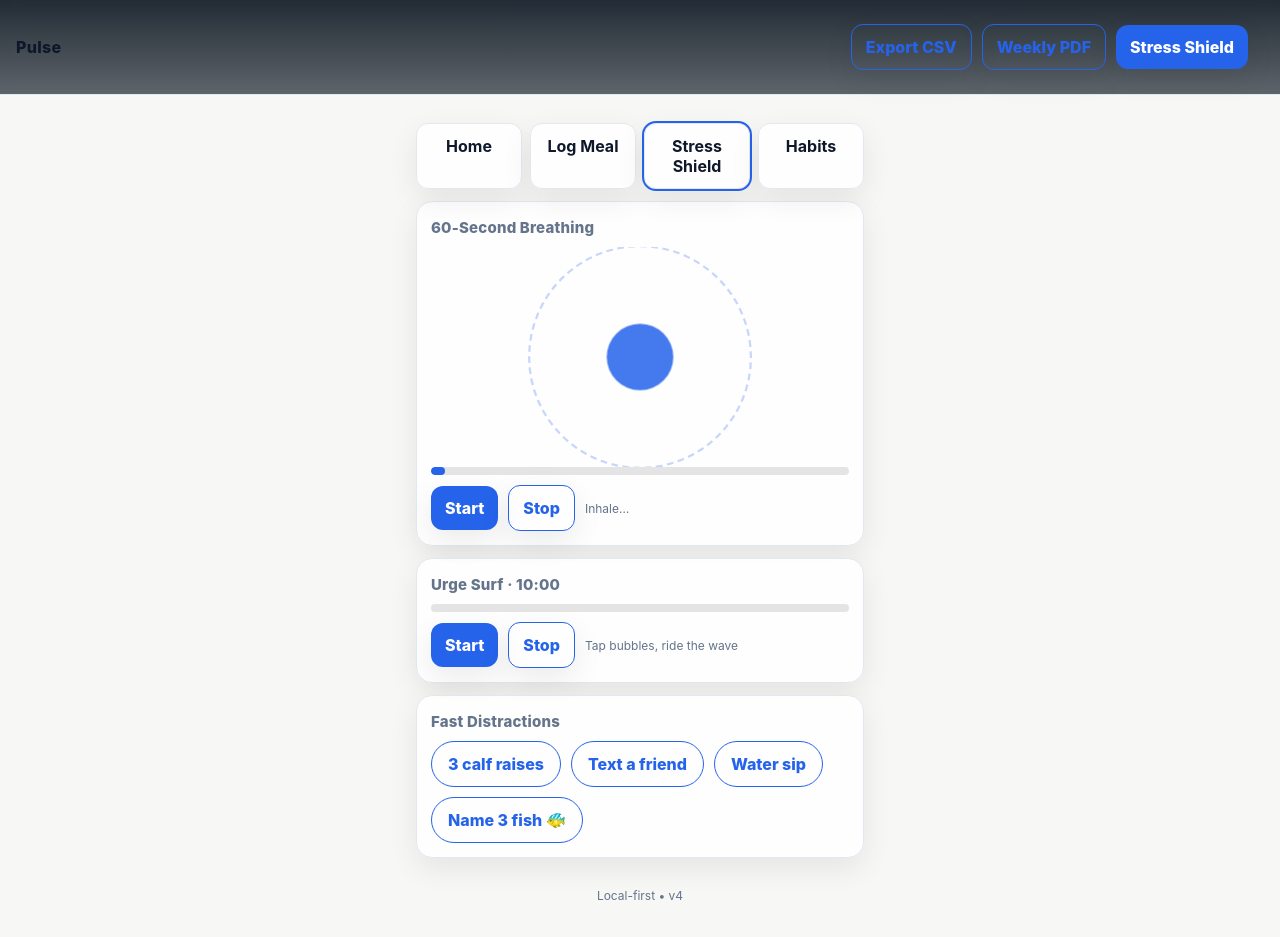
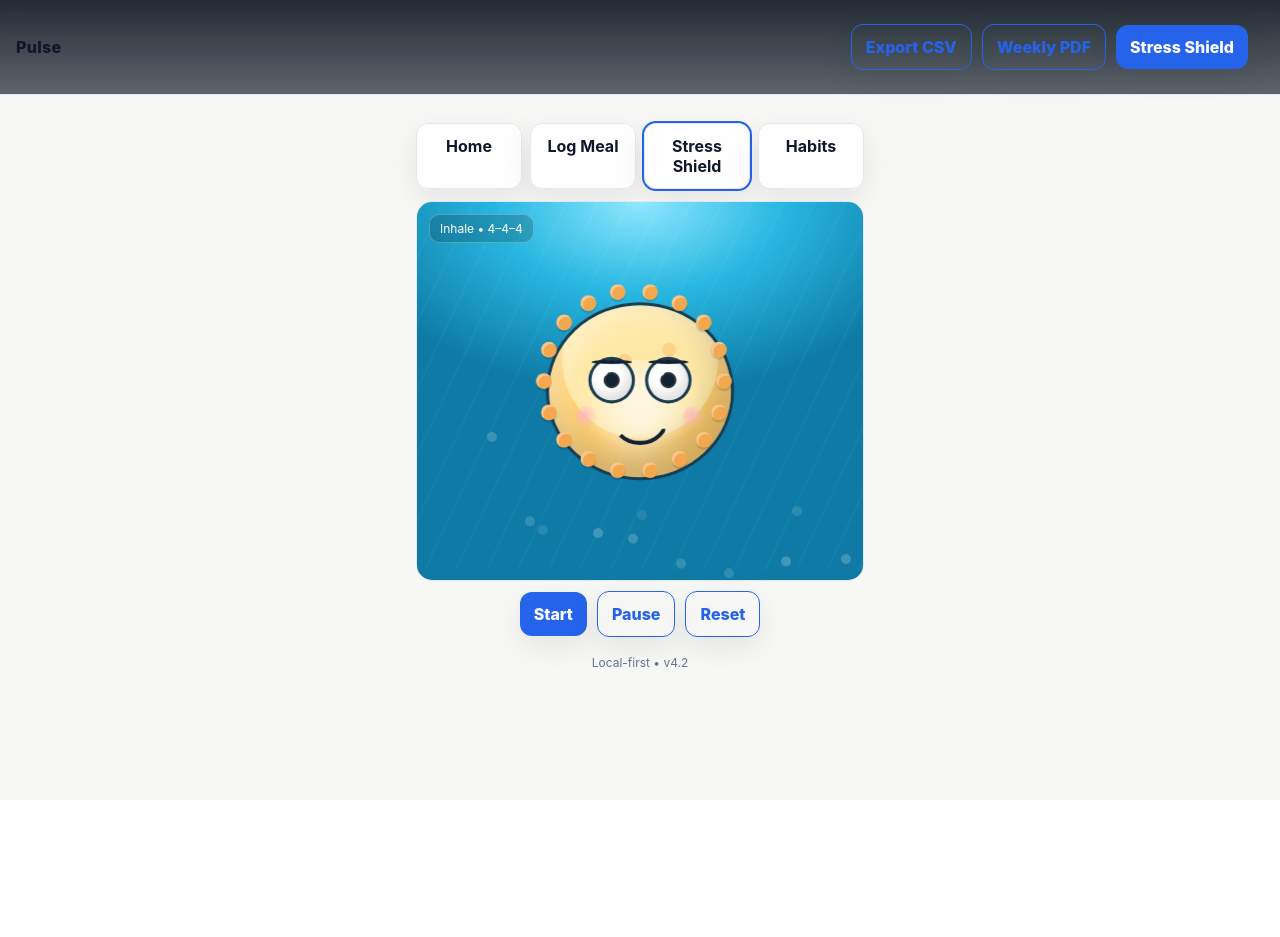
Before and after one commit to s83789e/pulse-tracker, a plain HTML site: page index.html in a window 1280 px wide. Both pictures are taken after a click on the button "Stress Shield". After the commit the page ends 800 px from the top, so only its background shows below. Drawn offline with Linux system fonts and the light colour scheme.

Commit message:
Add files via upload

```diff
--- a/index.html
+++ b/index.html
@@ -4,7 +4,7 @@
   <meta charset="utf-8">
   <meta name="viewport" content="width=device-width, initial-scale=1, viewport-fit=cover">
   <title>Pulse</title>
-  <link rel="manifest" href="manifest.webmanifest?v=4">
+  <link rel="manifest" href="manifest.webmanifest?v=42">
   <meta name="theme-color" content="#0b1520">
   <link rel="apple-touch-icon" href="icons/icon-192.png">
   <style>
@@ -35,7 +35,6 @@
     .ring .val{position:relative;font-size:34px;font-weight:800}
     .pillbar{display:flex;gap:10px;flex-wrap:wrap;justify-content:center;margin:12px 0}
     .pill{padding:12px 16px;border-radius:999px;background:transparent;border:1.5px solid var(--accent);color:var(--accent);font-weight:800}
-    .grid{display:grid;gap:12px;grid-template-columns:1fr}
     .row{display:flex;gap:10px;align-items:center;flex-wrap:wrap}
     input, select, button{font:inherit;color:var(--text)}
     .input{background:transparent;border:1.8px solid var(--line);border-radius:12px;padding:12px;width:100%}
@@ -43,18 +42,43 @@
     .btn{background:var(--accent);color:white;border:none;border-radius:12px;padding:12px 14px;font-weight:800;box-shadow:var(--shadow)}
     .btn.ghost{background:transparent;color:var(--accent);border:1.8px solid var(--accent)}
     .tiny{font-size:12px;color:var(--muted)}
-    .center{display:grid;place-items:center}
-    .badge{padding:6px 10px;border-radius:999px;border:1px solid var(--line);background:var(--card);font-size:12px;font-weight:800}
     .hidden{display:none !important}
-    /* Stress Shield visuals */
-    .breath{height:220px;display:grid;place-items:center;position:relative;overflow:hidden}
-    .orb{width:54px;height:54px;border-radius:50%;background:var(--accent);filter:blur(0.2px);opacity:.85;animation:breath 8s ease-in-out infinite}
-    .ring-anim{position:absolute;width:200px;height:200px;border-radius:50%;border:2px dashed var(--accent);opacity:.25;animation:ringpulse 8s ease-in-out infinite}
-    @keyframes breath{0%{transform:scale(1)}25%{transform:scale(1.35)}50%{transform:scale(1)}75%{transform:scale(0.85)}100%{transform:scale(1)}}
-    @keyframes ringpulse{0%{transform:scale(1)}25%{transform:scale(1.18)}50%{transform:scale(1)}75%{transform:scale(0.9)}100%{transform:scale(1)}}
-    .progress{height:8px;border-radius:999px;background:rgba(0,0,0,.1);overflow:hidden}
-    .bar{height:100%;width:0;background:var(--accent);border-radius:999px;transition:width .3s ease}
     .footer{padding:18px 0;color:var(--muted);text-align:center}
+    /* Tropical Pufferfish Breathing */
+    .trop{position:relative;border-radius:16px;overflow:hidden;height:380px;border:1px solid var(--line);}
+    .trop .ocean{position:absolute;inset:0;background:radial-gradient(80% 60% at 50% 0%, #8fe8ff 0%, #28b7e1 40%, #0e7aa5 85%);}
+    .trop .rays{position:absolute;inset:-20% -20% 0 -20%;background:
+      repeating-linear-gradient(115deg, rgba(255,255,255,.18) 0 2px, rgba(255,255,255,0) 2px 28px);
+      mix-blend-mode:overlay;opacity:.35; animation:rays 12s linear infinite;}
+    @keyframes rays{ from{transform:translateY(-20px) rotate(0deg)} to{transform:translateY(20px) rotate(1deg)} }
+    .trop .b{position:absolute;bottom:-12px;width:10px;height:10px;background:rgba(255,255,255,.35);border-radius:50%;
+      animation:rise linear infinite}
+    @keyframes rise{to{transform:translateY(-420px)}}
+    .trop .center{position:absolute;inset:0;display:grid;place-items:center}
+    .pf{position:relative;width:200px;height:190px;transition:transform .7s ease-in-out}
+    .pf .core{position:absolute;left:50%;top:50%;transform:translate(-50%,-50%);
+      width:180px;height:170px;border-radius:50%;
+      background:
+        radial-gradient(ellipse at 50% 68%, rgba(255,255,255,.45), rgba(255,255,255,0) 40%),
+        radial-gradient(circle at 50% 32%, #ffe8a6 0 52%, #ffd071 53% 100%);
+      box-shadow: inset -14px -22px 30px rgba(0,0,0,.18), inset 12px 10px 24px rgba(255,255,255,.35), 0 0 0 3px #1a3c50;}
+    .pf .belly{position:absolute;left:50%;top:58%;transform:translate(-50%,-50%);
+      width:130px;height:90px;border-radius:50%;
+      background:radial-gradient(ellipse at 50% 40%, #fff8e6, rgba(255,255,255,0) 70%);}
+    .pf .spot{position:absolute;width:14px;height:14px;border-radius:50%;background:rgba(243,168,79,.35)}
+    .pf .s1{left:38%;top:28%} .pf .s2{left:62%;top:22%} .pf .s3{left:70%;top:40%} .pf .s4{left:28%;top:44%}
+    .pf .spikes{position:absolute;inset:-6px;pointer-events:none}
+    .pf .spike{position:absolute;width:14px;height:14px;border-radius:50%;background:#f3a84f;
+      box-shadow:0 2px 0 rgba(0,0,0,.12), inset 2px 2px 0 rgba(255,255,255,.35);transform-origin:50% 120%}
+    .pf .eye{position:absolute;width:40px;height:40px;border-radius:50%;background:#fff;top:64px;box-shadow:0 0 0 3px #1a3c50, inset -4px -6px 10px rgba(0,0,0,.12)}
+    .pf .eye.left{left:52px} .pf .eye.right{right:52px}
+    .pf .pupil{position:absolute;left:12px;top:12px;width:16px;height:16px;border-radius:50%;background:#132231;box-shadow:inset 0 0 0 2px rgba(255,255,255,.08)}
+    .pf .glint{position:absolute;left:8px;top:8px;width:8px;height:8px;border-radius:50%;background:rgba(255,255,255,.85)}
+    .pf .blink{position:absolute;left:0;right:0;top:0;height:0;border-top:4px solid #132231;border-radius:50%}
+    .pf .cheek{position:absolute;width:22px;height:22px;border-radius:50%;background:radial-gradient(circle at 40% 40%, #ffb3c1, rgba(255,0,0,0) 70%);top:110px;opacity:.85}
+    .pf .cheek.left{left:36px} .pf .cheek.right{right:36px}
+    .pf .mouth{position:absolute;left:50%;bottom:42px;width:58px;height:28px;border:4px solid transparent;border-bottom:4px solid #132231;border-radius:0 0 120px 120px;transform:translateX(-50%)}
+    .label{position:absolute;left:12px;top:12px;background:rgba(0,0,0,.18);color:#fff;border:1px solid rgba(255,255,255,.25);padding:6px 10px;border-radius:10px}
   </style>
 </head>
 <body>
@@ -133,50 +157,36 @@
       </div>
       <div class="tiny" style="margin-top:8px">Photo calories need a tiny backend (coming next). Text estimates work now.</div>
     </div>
-    <div class="card">
-      <h2>Favorites</h2>
-      <div class="row">
-        <button class="pill" onclick="quickSave(520,'Salmon bowl')">Salmon bowl · 520</button>
-        <button class="pill" onclick="quickSave(150,'Protein yogurt')">Protein yogurt · 150</button>
-        <button class="pill" onclick="quickSave(230,'Green smoothie')">Green smoothie · 230</button>
-      </div>
-    </div>
   </div>
 
-  <!-- STRESS SHIELD -->
+  <!-- STRESS SHIELD (Pufferfish Tropical) -->
   <div id="shield" class="screen hidden">
-    <div class="card">
-      <h2>60-Second Breathing</h2>
-      <div class="breath">
-        <div class="ring-anim"></div>
-        <div class="orb"></div>
+    <div class="trop">
+      <div class="ocean"></div>
+      <div class="rays"></div>
+      <div class="label tiny" id="pfLabel">Ready • 4–4–4</div>
+      <div class="center">
+        <div class="pf" id="pf">
+          <div class="core" id="pfCore">
+            <div class="belly"></div>
+            <div class="spot s1"></div><div class="spot s2"></div><div class="spot s3"></div><div class="spot s4"></div>
+          </div>
+          <div class="spikes" id="pfSpikes"></div>
+          <div class="fin left"></div>
+          <div class="fin right"></div>
+          <div class="eye left"><div class="pupil"></div><div class="glint"></div><div class="blink" id="pfBlinkL"></div></div>
+          <div class="eye right"><div class="pupil"></div><div class="glint"></div><div class="blink" id="pfBlinkR"></div></div>
+          <div class="cheek left"></div><div class="cheek right"></div>
+          <div class="mouth" id="pfMouth"></div>
+        </div>
       </div>
-      <div class="progress"><div id="breathBar" class="bar" style="width:0%"></div></div>
-      <div class="row" style="margin-top:10px">
-        <button class="btn" onclick="startBreath()">Start</button>
-        <button class="btn ghost" onclick="stopBreath()">Stop</button>
-        <span class="tiny" id="breathLabel">Ready</span>
-      </div>
+      <!-- bubbles -->
+      <div id="pfBubbles"></div>
     </div>
-
-    <div class="card">
-      <h2>Urge Surf · 10:00</h2>
-      <div class="progress"><div id="surfBar" class="bar" style="width:0%"></div></div>
-      <div class="row" style="margin-top:10px">
-        <button class="btn" onclick="startSurf()">Start</button>
-        <button class="btn ghost" onclick="stopSurf()">Stop</button>
-        <span class="tiny" id="surfLabel">Tap bubbles, ride the wave</span>
-      </div>
-    </div>
-
-    <div class="card">
-      <h2>Fast Distractions</h2>
-      <div class="row">
-        <button class="pill">3 calf raises</button>
-        <button class="pill">Text a friend</button>
-        <button class="pill">Water sip</button>
-        <button class="pill">Name 3 fish 🐠</button>
-      </div>
+    <div class="row" style="margin-top:10px;justify-content:center">
+      <button class="btn" onclick="PF.start()">Start</button>
+      <button class="btn ghost" onclick="PF.pauseResume()" id="pfPause">Pause</button>
+      <button class="btn ghost" onclick="PF.reset()">Reset</button>
     </div>
   </div>
 
@@ -202,7 +212,7 @@
     </div>
   </div>
 
-  <div class="footer tiny">Local-first • v4</div>
+  <div class="footer tiny">Local-first • v4.2</div>
 </div>
 
 <script>
@@ -259,8 +269,6 @@ const Log = {
     show('home');
   }
 };
-async function quickSave(cal, name){ await addEntry({kind:'meal', ts:Date.now(), notes:name, cal, pro:null}); show('home'); }
-
 async function addEntry(entry){
   const k='day:'+dayKey(); const dayData = (await DB.get(k)) || { entries:[] };
   dayData.entries.push(entry); await DB.set(k, dayData);
@@ -297,7 +305,7 @@ const UI = {
     list.innerHTML = entries.length? entries.slice().reverse().map(e=>{
       const t = new Date(e.ts).toLocaleTimeString([], {hour:'2-digit', minute:'2-digit'});
       if(e.kind==='meal') return `<div>🍽️ ${t}: ${e.notes||'Meal'} ${e.cal?('· '+e.cal+' kcal'):''}</div>`;
-      if(e.kind==='activity') return `<div>🏃 ${t}: ${e.type} · ${e.min||0} min ${e.rpe?('· RPE '+e.rpe):''}</div>`;
+      if(e.kind==='activity') return `<div>🏃 ${t}: ${e.type||'Workout'} · ${e.min||0} min ${e.rpe?('· RPE '+e.rpe):''}</div>`;
       if(e.kind==='sleep') return `<div>😴 ${t}: Sleep ${((e.end-e.start)/3600000).toFixed(1)} h</div>`;
       if(e.kind==='habit') return `<div>✅ ${t}: ${e.type}${e.notes?(' · '+e.notes):''}</div>`;
       return `<div>• ${t}</div>`;
@@ -314,7 +322,6 @@ function show(id){
   const idx = {home:0, meal:1, shield:2, habits:3}[id];
   document.querySelectorAll('.tab')[idx].classList.add('active');
 }
-
 document.getElementById('btn-export').addEventListener('click', async ()=>{
   const keys = await DB.keys(); const days = keys.filter(k=>k.startsWith('day:')).sort();
   const rows=[["date","kind","time","fields"]];
@@ -324,43 +331,69 @@ document.getElementById('btn-export').addEventListener('click', async ()=>{
   const a = document.createElement('a'); a.href=url; a.download='pulse-export.csv'; a.click(); URL.revokeObjectURL(url);
 });
 document.getElementById('btn-print').addEventListener('click', ()=> window.print());
-document.getElementById('btn-shield').addEventListener('click', ()=>{ show('shield'); startBreath(); });
+document.getElementById('btn-shield').addEventListener('click', ()=>{ show('shield'); PF.start(); });
 
-// Stress Shield timers
-let breathInt=null, breathPct=0;
-function startBreath(){ clearInterval(breathInt); breathPct=0; document.getElementById('breathLabel').textContent='Inhale…';
-  breathInt=setInterval(()=>{ breathPct += 100/60; document.getElementById('breathBar').style.width = Math.min(100, breathPct)+'%';
-    if(breathPct>=100){ stopBreath(); document.getElementById('breathLabel').textContent='Done ✨'; } }, 1000); }
-function stopBreath(){ clearInterval(breathInt); }
-let surfInt=null, surfPct=0;
-function startSurf(){ clearInterval(surfInt); surfPct=0; document.getElementById('surfLabel').textContent='Surfing…';
-  surfInt=setInterval(()=>{ surfPct += 100/(10*60); document.getElementById('surfBar').style.width = Math.min(100, surfPct)+'%';
-    if(surfPct>=100){ stopSurf(); document.getElementById('surfLabel').textContent='Craving passed ✅'; } }, 1000); }
-function stopSurf(){ clearInterval(surfInt); }
+// --- Pufferfish breathing (4-4-4) ---
+const PF = (function(){
+  let phase=0, running=false, paused=false, t0;
+  const DUR=[4000,4000,4000];
+  const pf=document.getElementById('pf');
+  const spikes=document.getElementById('pfSpikes');
+  const label=document.getElementById('pfLabel');
+  function ease(t){ return t<.5 ? 2*t*t : -1+(4-2*t)*t; }
+  function setPhase(p){ phase=p%3; t0=performance.now(); label.textContent = ['Inhale','Hold','Exhale'][phase]+' • 4–4–4'; }
+  function renderSpikes(amount){
+    spikes.innerHTML=''; const N=18;
+    for(let i=0;i<N;i++){ const s=document.createElement('div'); s.className='spike';
+      const ang=(i/N)*Math.PI*2; const r=78+amount*14; const cx=100+Math.cos(ang)*r; const cy=92+Math.sin(ang)*r;
+      s.style.left=(cx-7)+'px'; s.style.top=(cy-7)+'px'; s.style.transform='scale('+(0.7+amount*0.5)+')'; spikes.appendChild(s); }
+  }
+  function animate(now){
+    if(!running||paused) return;
+    const dt=now-t0, dur=DUR[phase], t=Math.min(1, dt/dur);
+    let amt=1;
+    if(phase===0) amt=1+ease(t)*0.22; else if(phase===1) amt=1.22; else amt=1.22-ease(t)*0.22;
+    pf.style.transform='scale('+amt+') translateY('+(Math.sin(now/900)*3)+'px)';
+    renderSpikes((amt-1)/0.22);
+    if(t>=1) setPhase(phase+1);
+    requestAnimationFrame(animate);
+  }
+  function spawnBubbles(){
+    const cont=document.getElementById('pfBubbles'); cont.innerHTML='';
+    for(let i=0;i<16;i++){ const b=document.createElement('div'); b.className='b';
+      b.style.left=Math.round(Math.random()*460)+'px';
+      const dur=6+Math.random()*5; b.style.animationDuration=dur+'s'; b.style.animationDelay=(Math.random()*3)+'s'; b.style.opacity=0.25+Math.random()*0.4;
+      cont.appendChild(b); setTimeout(()=> b.remove(), (dur+4)*1000); }
+  }
+  return {
+    start(){ if(running){ this.reset(); } running=true; paused=false; document.getElementById('pfPause').textContent='Pause'; setPhase(0); spawnBubbles(); requestAnimationFrame(animate); },
+    pauseResume(){ if(!running) return; paused=!paused; document.getElementById('pfPause').textContent = paused?'Resume':'Pause'; if(!paused){ t0=performance.now()-2000; requestAnimationFrame(animate);} },
+    reset(){ running=false; paused=false; document.getElementById('pfPause').textContent='Pause'; pf.style.transform='scale(1)'; label.textContent='Ready • 4–4–4'; spikes.innerHTML=''; }
+  }
+})();
 
-// --- Text calorie estimation ---
+// --- Text calorie estimation (same as v4) ---
 const FOOD_DB = {
-  "egg": {"kcal":78,"protein":6,"carbs":0.6,"fat":5}, // per large egg
+  "egg": {"kcal":78,"protein":6,"carbs":0.6,"fat":5},
   "eggs": {"kcal":78,"protein":6,"carbs":0.6,"fat":5},
-  "toast": {"kcal":75,"protein":3,"carbs":13,"fat":1}, // per slice white
+  "toast": {"kcal":75,"protein":3,"carbs":13,"fat":1},
   "bread": {"kcal":75,"protein":3,"carbs":13,"fat":1},
-  "avocado": {"kcal":160,"protein":2,"carbs":8.5,"fat":14.7}, // per 100g (~1/2 avocado ~100g)
+  "avocado": {"kcal":160,"protein":2,"carbs":8.5,"fat":14.7},
   "banana": {"kcal":105,"protein":1.3,"carbs":27,"fat":0.4},
-  "rice": {"kcal":206,"protein":4.3,"carbs":45,"fat":0.4}, // 1 cup cooked
-  "chicken": {"kcal":165,"protein":31,"carbs":0,"fat":3.6}, // per 100g cooked breast
-  "salmon": {"kcal":208,"protein":20,"carbs":0,"fat":13}, // per 100g
-  "yogurt": {"kcal":150,"protein":15,"carbs":6,"fat":4}, // 170g Greek 2%
-  "oats": {"kcal":150,"protein":5,"carbs":27,"fat":3}, // 40g dry
+  "rice": {"kcal":206,"protein":4.3,"carbs":45,"fat":0.4},
+  "chicken": {"kcal":165,"protein":31,"carbs":0,"fat":3.6},
+  "salmon": {"kcal":208,"protein":20,"carbs":0,"fat":13},
+  "yogurt": {"kcal":150,"protein":15,"carbs":6,"fat":4},
+  "oats": {"kcal":150,"protein":5,"carbs":27,"fat":3},
   "apple": {"kcal":95,"protein":0.5,"carbs":25,"fat":0.3},
-  "olive oil": {"kcal":119,"protein":0,"carbs":0,"fat":13.5}, // 1 tbsp
-  "cheese": {"kcal":113,"protein":7,"carbs":1,"fat":9}, // 28g cheddar
-  "protein powder": {"kcal":120,"protein":24,"carbs":3,"fat":1.5}, // 1 scoop
-  "milk": {"kcal":103,"protein":8,"carbs":12,"fat":2.4}, // 240ml 2%
+  "olive oil": {"kcal":119,"protein":0,"carbs":0,"fat":13.5},
+  "cheese": {"kcal":113,"protein":7,"carbs":1,"fat":9},
+  "protein powder": {"kcal":120,"protein":24,"carbs":3,"fat":1.5},
+  "milk": {"kcal":103,"protein":8,"carbs":12,"fat":2.4},
   "green smoothie": {"kcal":230,"protein":5,"carbs":45,"fat":3},
   "salmon bowl": {"kcal":520,"protein":35,"carbs":45,"fat":20}
 };
 function parseQty(token){
-  // returns {n: number, unit: "unit|g|cup|tbsp|slice"} defaults to 1 unit
   const m = token.match(/^(\d+(?:\.\d+)?)(g|gram|grams|cup|cups|tbsp|tsp|slice|slices)?$/i);
   if(!m) return {n:1, unit:'unit'};
   let n = parseFloat(m[1]); let u = (m[2]||'unit').toLowerCase();
@@ -374,44 +407,31 @@ function estimateMeal(){
   const items = text.split(/[,+]/).map(s=> s.trim()).filter(Boolean);
   let total = {kcal:0, protein:0, carbs:0, fat:0}; let parts=[];
   for(const raw of items){
-    // try to extract quantity + food (e.g., "2 eggs", "100g chicken")
     const bits = raw.split(/\s+/);
     let qty = parseQty(bits[0]);
     let name = bits.slice(qty.unit==='unit' && !/^\d/.test(bits[0]) ? 0 : 1).join(' ').trim();
     if(!name) name = bits[bits.length-1];
-    // fallback: if full string matches db key
     let key = name;
     if(!(key in FOOD_DB) && raw in FOOD_DB){ key = raw; qty={n:1,unit:'unit'}; }
-    if(!(key in FOOD_DB)){
-      // attempt singular
-      const singular = key.replace(/s\b/,''); if(singular in FOOD_DB) key=singular;
-    }
+    if(!(key in FOOD_DB)){ const singular = key.replace(/s\b/,''); if(singular in FOOD_DB) key=singular; }
     if(!(key in FOOD_DB)){ parts.push(`${raw}: ?`); continue; }
     const base = FOOD_DB[key];
-    // scale by qty
     let factor = qty.n;
-    if(qty.unit==='g'){ // assume base is per 100g when we know such foods
-      const per100 = ['chicken','salmon','avocado'];
-      factor = (per100.includes(key)? qty.n/100 : qty.n/100); // safe default
-    } else if(qty.unit==='cup'){ if(key==='rice') factor = qty.n; else factor = qty.n; }
-    else if(qty.unit==='tbsp'){ if(key==='olive oil') factor = qty.n; else factor = qty.n*0.5; }
-    else if(qty.unit==='slice'){ if(key==='bread' || key==='toast' || key==='cheese') factor = qty.n; }
+    if(qty.unit==='g'){ factor = qty.n/100; }
+    else if(qty.unit==='cup'){ factor = qty.n; }
+    else if(qty.unit==='tbsp'){ factor = qty.n; }
+    else if(qty.unit==='slice'){ factor = qty.n; }
     total.kcal += base.kcal * factor;
     total.protein += (base.protein||0) * factor;
     total.carbs += (base.carbs||0) * factor;
     total.fat += (base.fat||0) * factor;
     parts.push(`${raw}: ~${Math.round(base.kcal*factor)} kcal`);
   }
-  const out = `≈ ${Math.round(total.kcal)} kcal · P ${Math.round(total.protein)} g · C ${Math.round(total.carbs)} g · F ${Math.round(total.fat)} g ` +
-              `| ${parts.join(' • ')}`;
+  const out = `≈ ${Math.round(total.kcal)} kcal · P ${Math.round(total.protein)} g · C ${Math.round(total.carbs)} g · F ${Math.round(total.fat)} g | ${parts.join(' • ')}`;
   document.getElementById('est-out').textContent = out;
   document.getElementById('meal-cal').value = Math.round(total.kcal);
   document.getElementById('meal-pro').value = Math.round(total.protein);
 }
-
-// Water quick add (habit)
-async function quickWater(){ await addEntry({kind:'habit', ts:Date.now(), type:'Hydration Goal', notes:'water+'}); UI.render(); }
-
 </script>
 </body>
 </html>
--- a/sw.js
+++ b/sw.js
@@ -1,6 +1,6 @@
 self.addEventListener('install', e=>{
   self.skipWaiting();
-  e.waitUntil(caches.open('pulse-cache-v4').then(cache=> cache.addAll([
+  e.waitUntil(caches.open('pulse-cache-v42').then(cache=> cache.addAll([
     './','./index.html','./manifest.webmanifest','./icons/icon-192.png','./icons/icon-512.png'
   ])));
 });
```
Also changed, not shown: manifest.webmanifest, 1 other file.
